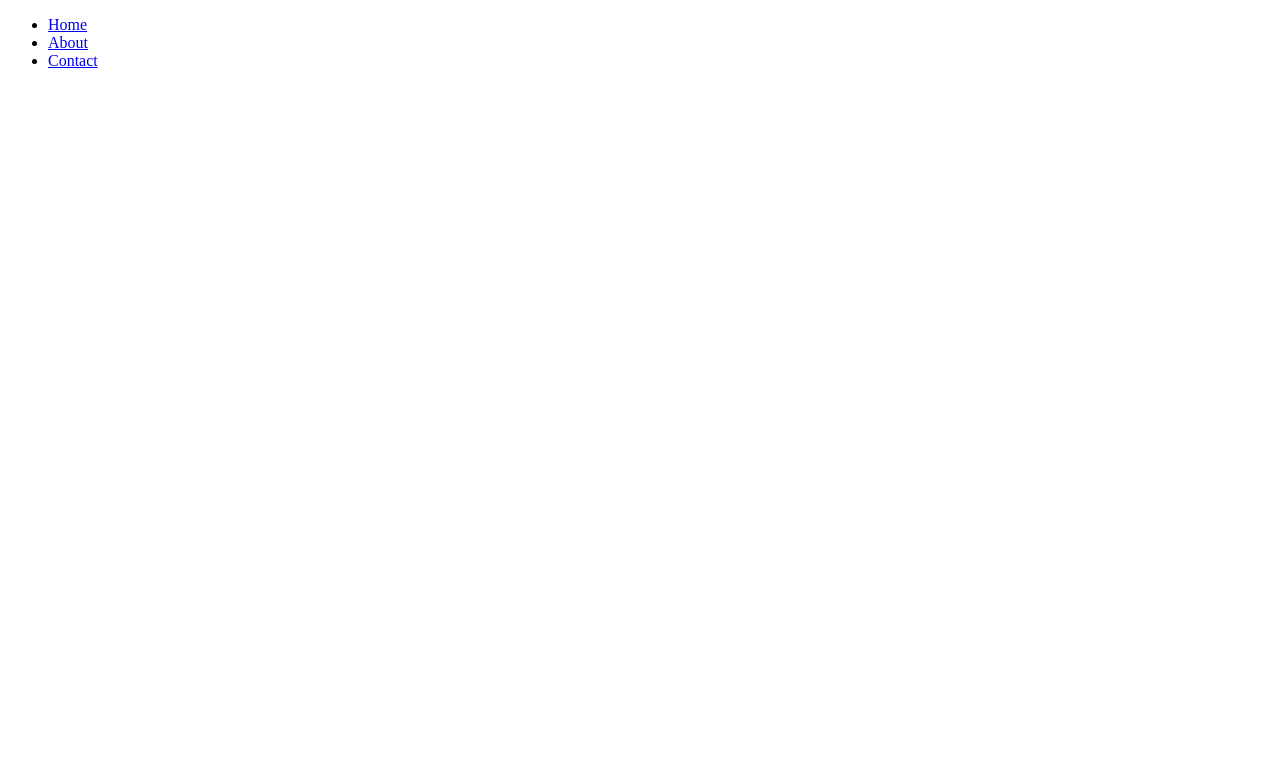
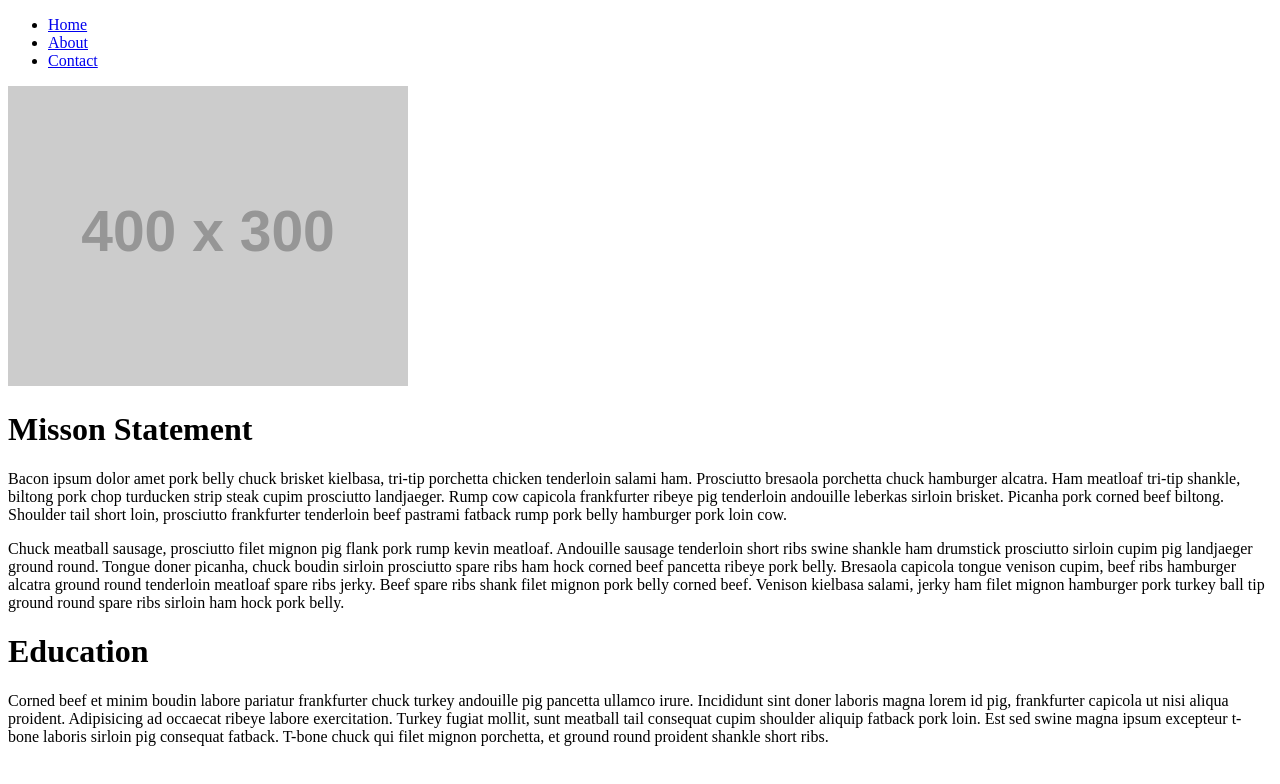
Before and after one commit to Andrewday40/simple_page, a website: page public/html/about.html in a window 1280 px wide. Drawn offline with Linux system fonts and the light colour scheme; placeholder pictures from the web are drawn by us.

Commit message:
adding in basic framework of pages

```diff
--- a/public/html/about.html
+++ b/public/html/about.html
@@ -18,5 +18,26 @@
       </ul>
     </div>
     <!-- End of Navigation -->
+    <div>
+      <img src="http://placehold.it/400x300" alt="Place of Business" />
+    </div>
+    <!-- Picture of location -->
+    <div>
+      <p>
+        <h1>Misson Statement</h1>
+        Bacon ipsum dolor amet pork belly chuck brisket kielbasa, tri-tip porchetta chicken tenderloin salami ham. Prosciutto bresaola porchetta chuck hamburger alcatra. Ham meatloaf tri-tip shankle, biltong pork chop turducken strip steak cupim prosciutto landjaeger. Rump cow capicola frankfurter ribeye pig tenderloin andouille leberkas sirloin brisket. Picanha pork corned beef biltong. Shoulder tail short loin, prosciutto frankfurter tenderloin beef pastrami fatback rump pork belly hamburger pork loin cow.
+      </p>
+      <p>
+        Chuck meatball sausage, prosciutto filet mignon pig flank pork rump kevin meatloaf. Andouille sausage tenderloin short ribs swine shankle ham drumstick prosciutto sirloin cupim pig landjaeger ground round. Tongue doner picanha, chuck boudin sirloin prosciutto spare ribs ham hock corned beef pancetta ribeye pork belly. Bresaola capicola tongue venison cupim, beef ribs hamburger alcatra ground round tenderloin meatloaf spare ribs jerky. Beef spare ribs shank filet mignon pork belly corned beef. Venison kielbasa salami, jerky ham filet mignon hamburger pork turkey ball tip ground round spare ribs sirloin ham hock pork belly.
+      </p>
+    </div>
+    <!-- Misson Statement -->
+    <div>
+      <p>
+        <h1>Education</h1>
+        Corned beef et minim boudin labore pariatur frankfurter chuck turkey andouille pig pancetta ullamco irure. Incididunt sint doner laboris magna lorem id pig, frankfurter capicola ut nisi aliqua proident. Adipisicing ad occaecat ribeye labore exercitation. Turkey fugiat mollit, sunt meatball tail consequat cupim shoulder aliquip fatback pork loin. Est sed swine magna ipsum excepteur t-bone laboris sirloin pig consequat fatback. T-bone chuck qui filet mignon porchetta, et ground round proident shankle short ribs.
+      </p>
+    </div>
+    <!-- Education -->
   </body>
 </html>
```
Also changed, not shown: public/html/contact.html (+19 -0 lines), public/html/index.html (+0 -5 lines).
